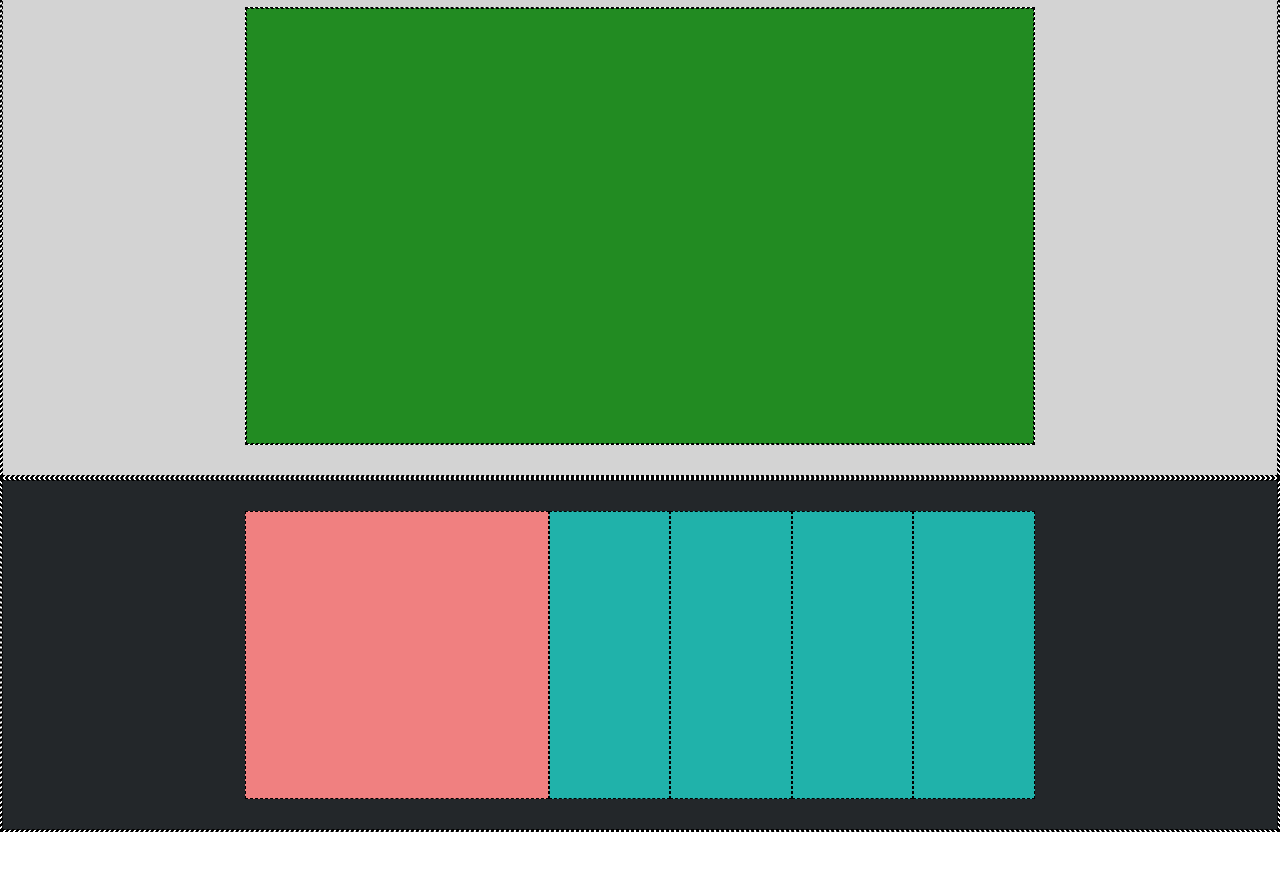
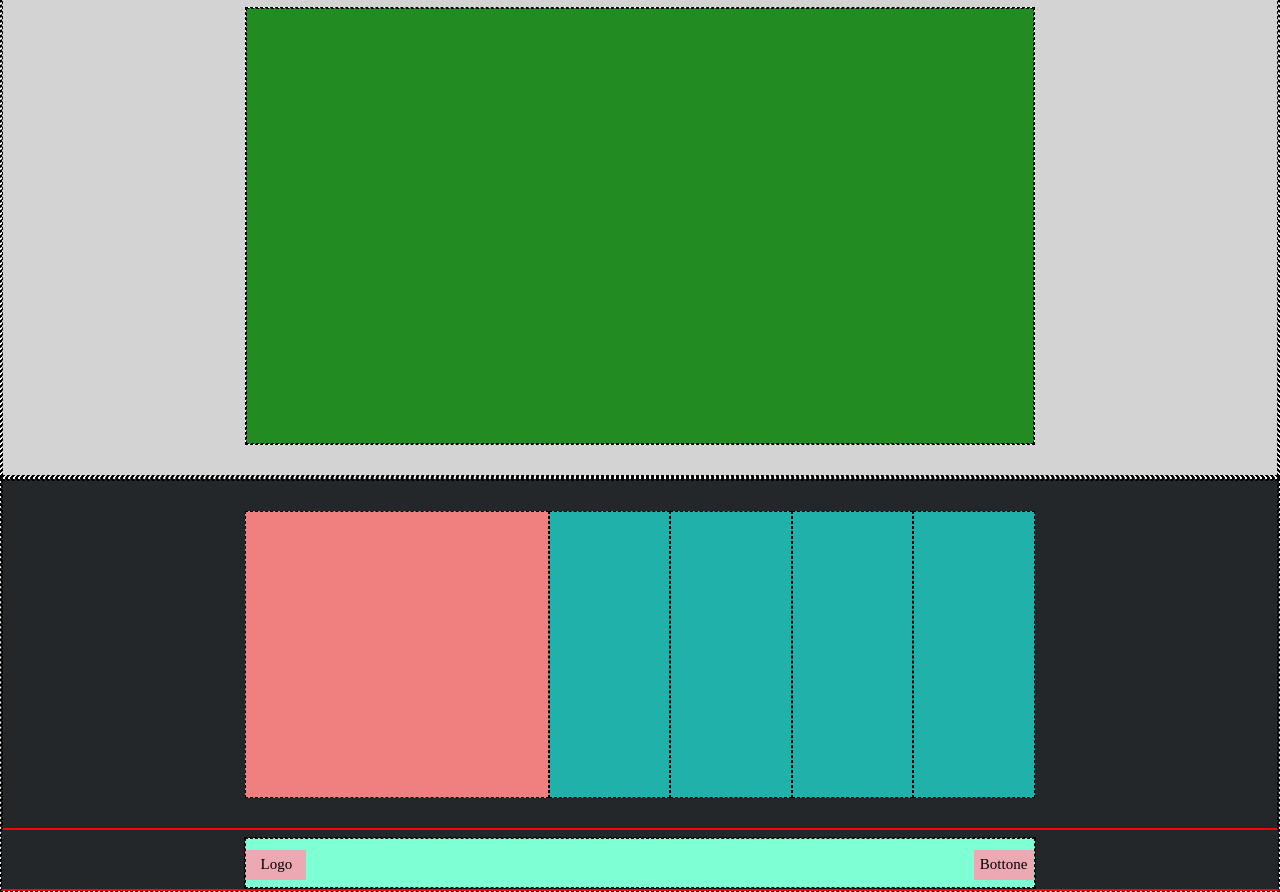
Before and after one commit to Gabbocnc/htmlcss-struttura-discord, a plain HTML site: page index.html in a window 1280 px wide. Shown: the part 1238-2130 px from the top of the page. Before the commit the page ends 2070 px from the top, so only its background shows below. Drawn offline with Linux system fonts and the light colour scheme.

Commit message:
complete footer

```diff
--- a/css/style.css
+++ b/css/style.css
@@ -20,7 +20,7 @@
     margin: 0;
     padding: 0;
     box-sizing: border-box;
-    font-size: 1.2rem;
+    font-size: 1.1rem;
 }
 .bg{
     display: flex;
@@ -44,7 +44,6 @@
 
 
 /* #endregion debug */
-
 /* #region header */
 .bg-heavenly{
     background-color: var(--light-heavenly);
@@ -120,6 +119,7 @@
 }
 
 /* #endregion second part main */
+/* #region third section */
 .lwood{
     background-color: var(--light-wood);
     display: flex;
@@ -127,7 +127,6 @@
     height: 300px;
     width: 100%;;
 }
-/* #region third section */
 .lblue2{
     background-color: var(--light-blue);
     height: 100%;
@@ -153,10 +152,12 @@
     height: 100%;
 }
 /* #endregion fifth section */
+/* #region footer */
 .f-flex{
     display: flex;
-    height: 100%;
-    width: 100%;
+    flex-wrap: wrap;
+    border-bottom: 2px solid rgb(255, 0, 0);
+    background-color: var(--black);
 }
 .footer{
     background-color: var(--black);
@@ -164,6 +165,7 @@
     width: 100%;
     padding: 30px;
     justify-content: center;
+    border-bottom: 2px solid rgb(255, 0, 0);
 }
 .salmon3{
     background-color: var(--salmon-2);
@@ -173,3 +175,36 @@
     background-color: var(--acquamarine);
     width: 10%;
 }
+.secondfooter{
+    height: 100%;
+    width: 62%;
+    margin: auto;
+    margin-top: 7px;
+}
+
+.sfooter{
+    background-color: var(--bg-login);
+    display: flex;
+    justify-content: space-between;
+    align-items: center;
+    width: 100%;
+    padding: 7px;
+    height: 50px;
+}
+.second-logo, .button{
+    background-color: var(--login);
+    font-size: 15px;
+    width: 60px;
+    height: 30px;
+    text-align: center;
+    margin-top: 3px;
+    border: 6px dashed #00000000;
+}
+.second-logo{
+    margin-left: -7px;
+}
+.button{
+    margin-right: -7px;
+
+}
+/* #endregion footer */
--- a/index.html
+++ b/index.html
@@ -61,28 +61,14 @@
                 <div class="acq"></div>
                 <div class="acq"></div>
             </section>
-
-
-
-
-
-
-
-
-
-
+            <div class="secondfooter">
+                <section class="bg sfooter">
+                    <div class="second-logo">Logo</div>
+                    <div class="button">Bottone</div>
+                </section>
+            </div>
         </div>
-
-
-
-
-
-
-
-
-
-
-
+        </div>
     </footer>
     <!-- footer -->
 
```
